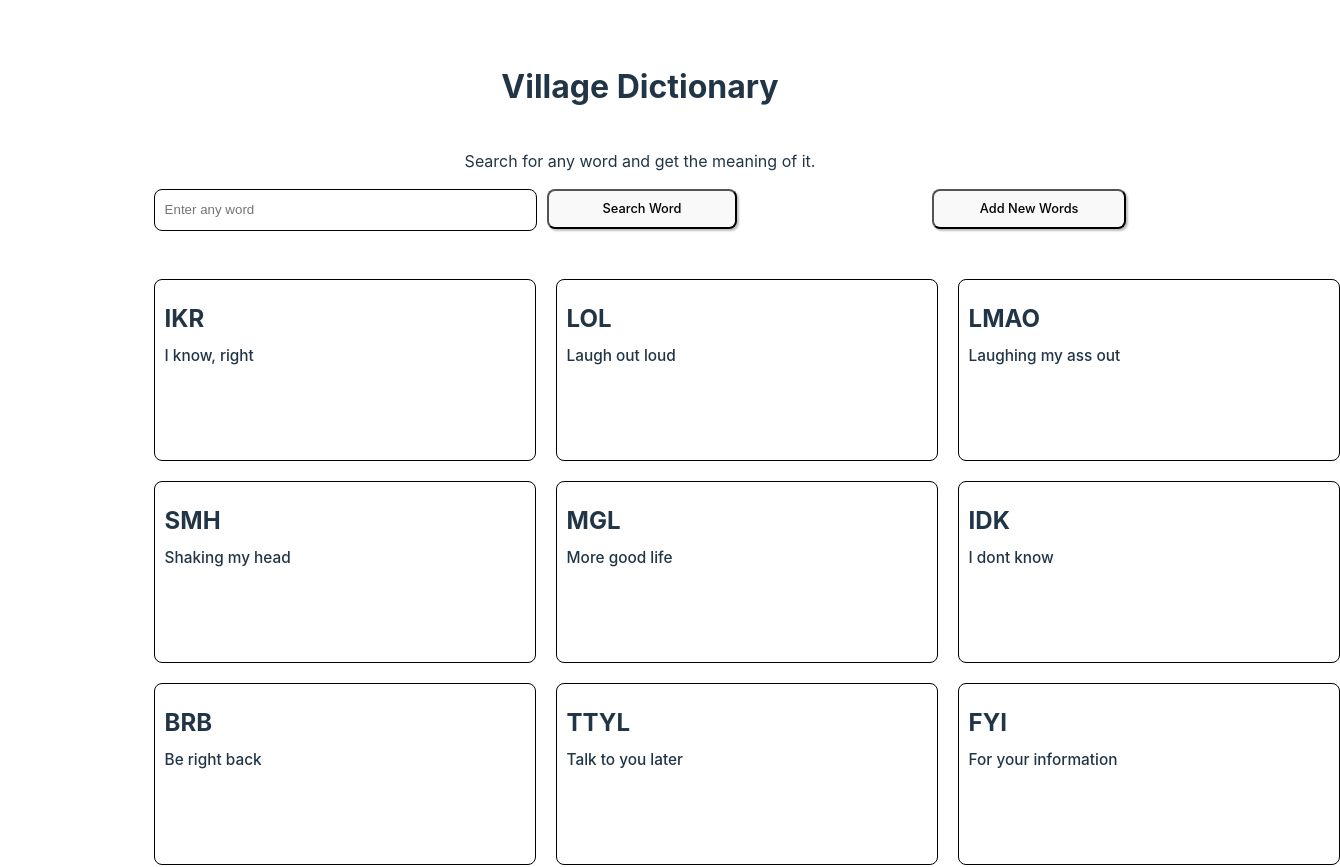
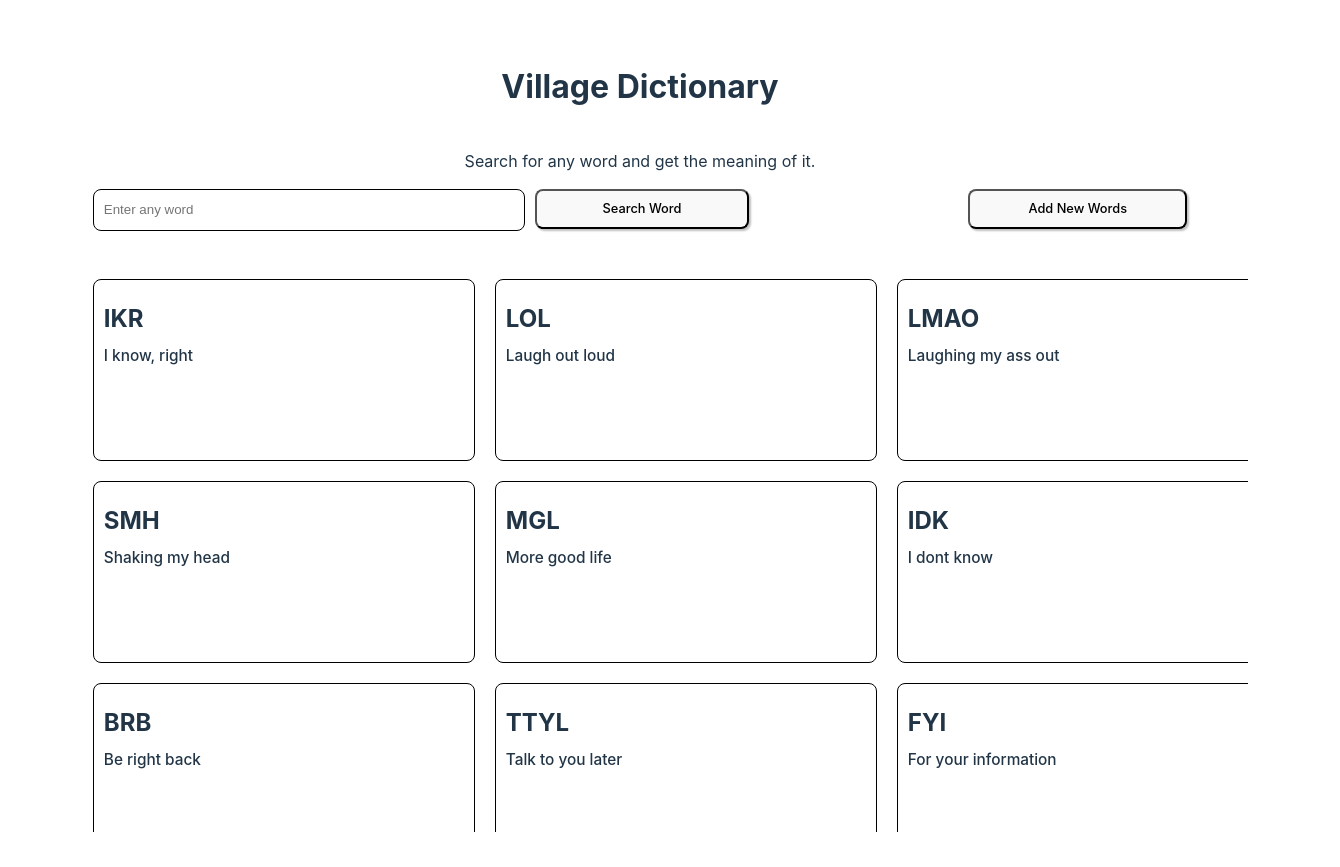
Before and after one commit to Tech4dev-Fellows-24-ACE-group-Front-End/temporary, a React (Vite) app: page / in a window 1280 px wide. Shown: the top 867 px of the page, 1340 px wide, since content can reach past the window. Built offline with nearby package versions, Linux system fonts and the light colour scheme.

Commit message:
Update index.css

```diff
--- a/src/index.css
+++ b/src/index.css
@@ -30,12 +30,13 @@ body {
 }
 
 .main-container {
-  width: 100%;
-  height: 100ch;
+  max-width: 1440px;
+  overflow-x: hidden;
+  height: 100vh;
 }
 
 .content{
-  padding: 10px 10%;
+  padding: 10px 5%;
   display: flex;
   flex-direction: column;
   justify-content: center;
```
